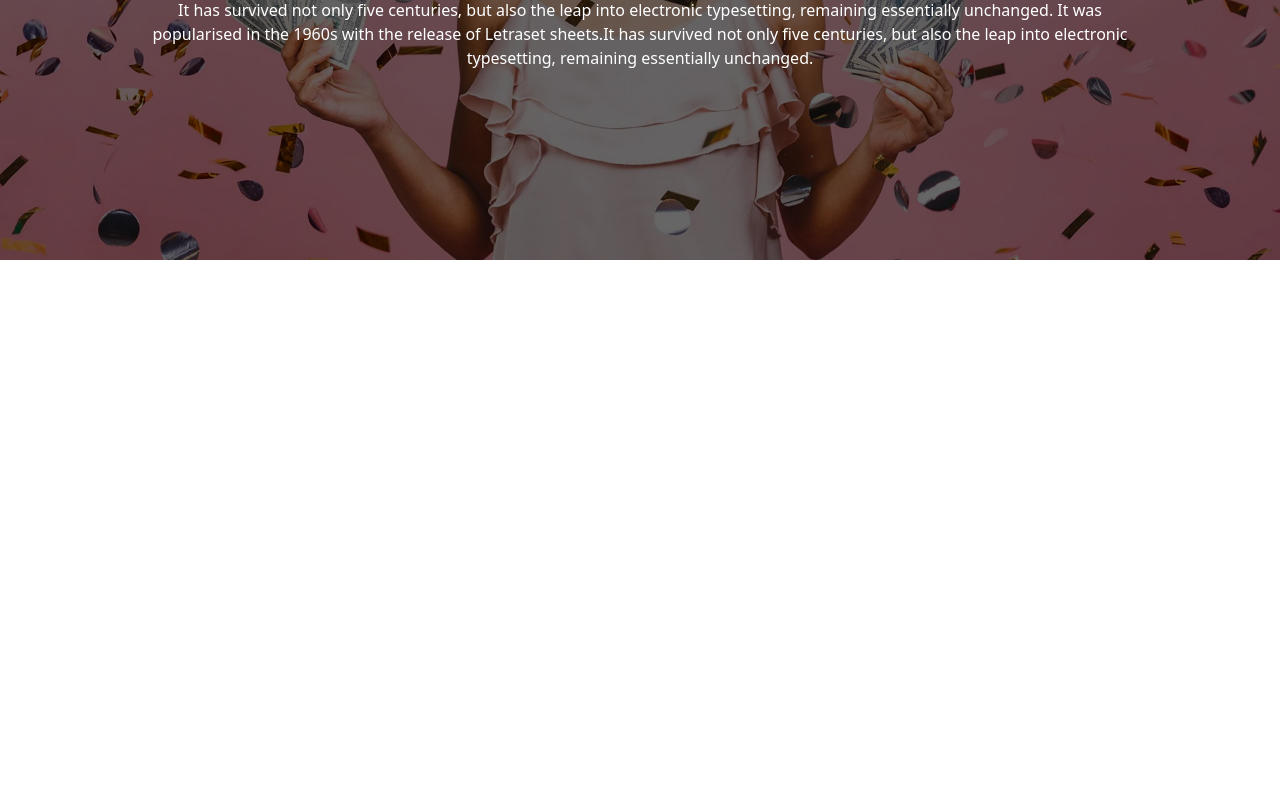
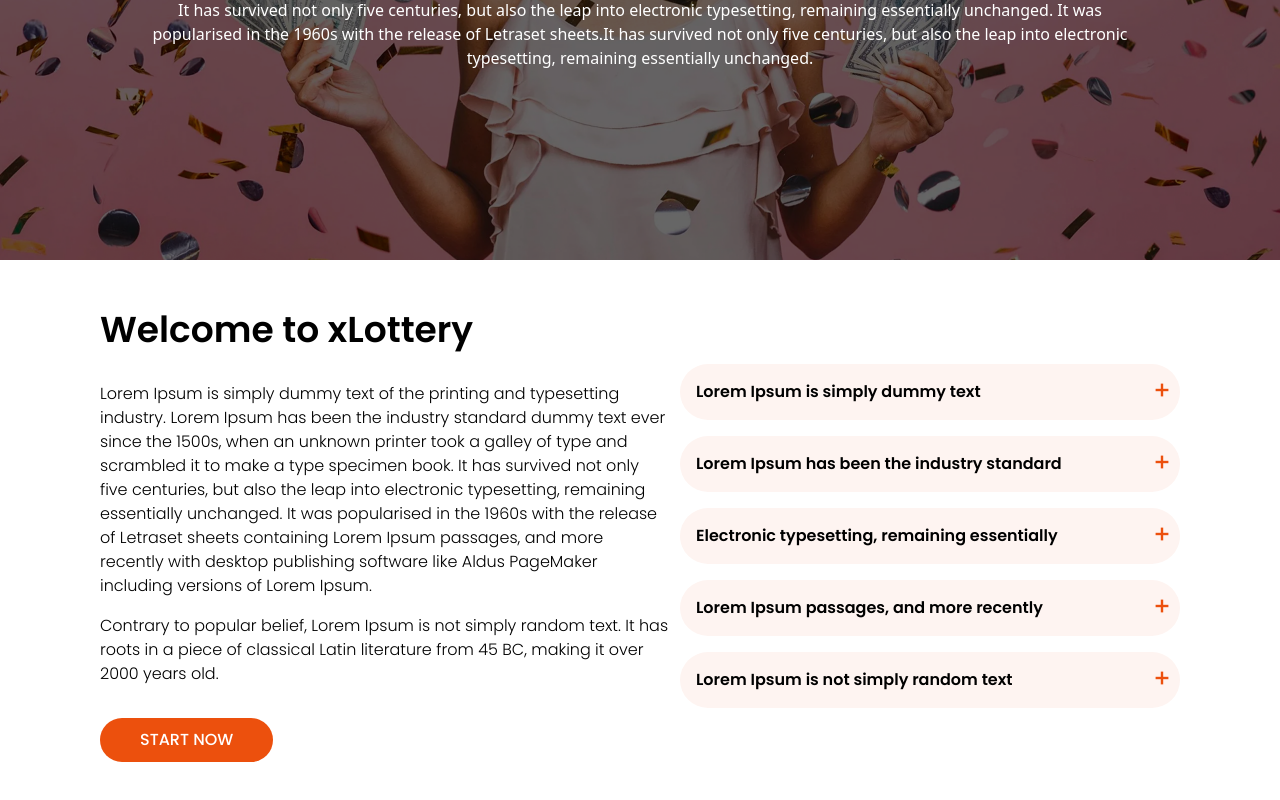
Before and after one commit to haris-75/x-lottery, a React (Vite) app: page / in a window 1280 px wide. Shown: the part 1747-2547 px from the top of the page. Before the commit the page ends 2007 px from the top, so only its background shows below. Built offline with nearby package versions, Linux system fonts and the light colour scheme.

Commit message:
Implemented Welcome Page

```diff
--- a/src/App.jsx
+++ b/src/App.jsx
@@ -1,6 +1,7 @@
 import Navbar from './components/Navbar';
 import HomePage from './pages/Home';
 import LotteryLifeCycle from './pages/LotteryLifeCycle';
+import WelcomePage from './pages/Welcome';
 import WomenAd from './pages/WomenAd';
 
 function App() {
@@ -10,6 +11,7 @@ function App() {
       <HomePage />
       <LotteryLifeCycle />
       <WomenAd />
+      <WelcomePage />
     </>
   );
 }
--- /dev/null
+++ b/src/pages/Welcome.jsx
@@ -0,0 +1,72 @@
+import React from 'react';
+import Container from '../components/Container';
+import Button from '../components/Button';
+import Add from '../assets/add.svg';
+import Subtract from '../assets/subtract.svg';
+
+const ItemCard = ({ text }) => (
+  <div className='w-full flex sm:py-4 sm:px-2 py-2 px-1 rounded-full bg-white-secondary justify-between max-w-[500px]'>
+    <p className='font-semibold lg:text-base md:text-sm text-xs ml-2'>{text}</p>
+    <div className='cursor-pointer'>
+      <img
+        className='w-[20px]'
+        src={Add}
+        alt='add-icon'
+      />
+    </div>
+  </div>
+);
+
+export default function WelcomePage() {
+  return (
+    <Container>
+      <div className='flex md:flex-row flex-col justify-between items-center pt-[50px] pb-[50px] md:gap-0 gap-6'>
+        <div className='flex flex-col gap-8'>
+          <h1 className='font-semibold lg:text-4xl md:text-2xl text-xl'>
+            Welcome to xLottery
+          </h1>
+          <div className='flex flex-col gap-4 xl:max-w-[600px] lg:max-w-[500px] md:max-w-[350px] md-lg:max-w-[400px]'>
+            <p className='font-light lg:text-base text-sm'>
+              Lorem Ipsum is simply dummy text of the printing and typesetting
+              industry. Lorem Ipsum has been the industry standard dummy text
+              ever since the 1500s, when an unknown printer took a galley of
+              type and scrambled it to make a type specimen book. It has
+              survived not only five centuries, but also the leap into
+              electronic typesetting, remaining essentially unchanged. It was
+              popularised in the 1960s with the release of Letraset sheets
+              containing Lorem Ipsum passages, and more recently with desktop
+              publishing software like Aldus PageMaker including versions of
+              Lorem Ipsum.
+            </p>
+            <p className='font-light lg:text-base text-sm'>
+              Contrary to popular belief, Lorem Ipsum is not simply random text.
+              It has roots in a piece of classical Latin literature from 45 BC,
+              making it over 2000 years old.
+            </p>
+          </div>
+          <div>
+            <Button
+              text='Start Now'
+              backgroundColor='bg-primary'
+              textColor='text-white'
+            />
+          </div>
+        </div>
+        <div className='flex flex-col gap-4 md:w-[50%] sm:w-[80%] w-full  items-end'>
+          {[
+            'Lorem Ipsum is simply dummy text',
+            'Lorem Ipsum has been the industry standard',
+            'Electronic typesetting, remaining essentially',
+            'Lorem Ipsum passages, and more recently',
+            'Lorem Ipsum is not simply random text',
+          ].map((ele) => (
+            <ItemCard
+              text={ele}
+              key={ele}
+            />
+          ))}
+        </div>
+      </div>
+    </Container>
+  );
+}
--- a/tailwind.config.js
+++ b/tailwind.config.js
@@ -20,6 +20,7 @@ export default {
       md: '768px',
       'md-lg': '850px',
       lg: '1024px',
+      'lg-xl': '1150px',
       xl: '1280px',
     },
   },
```
Also changed, not shown: src/assets/add.svg (added), src/assets/subtract.svg (added).
